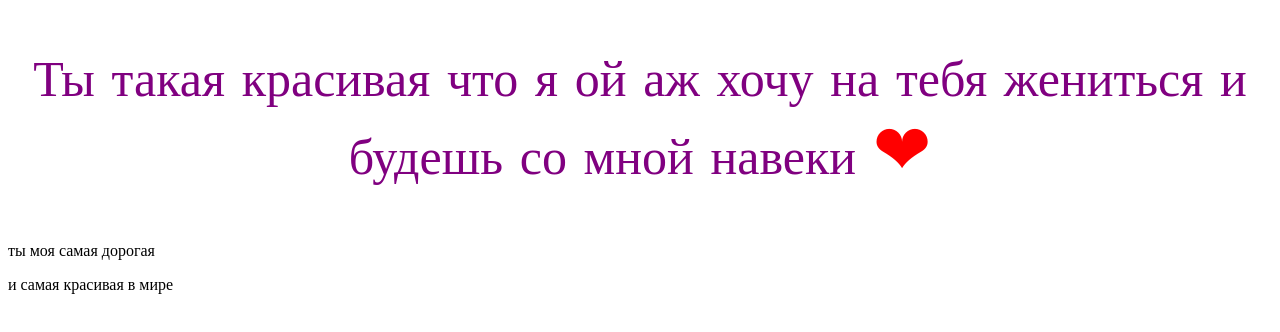
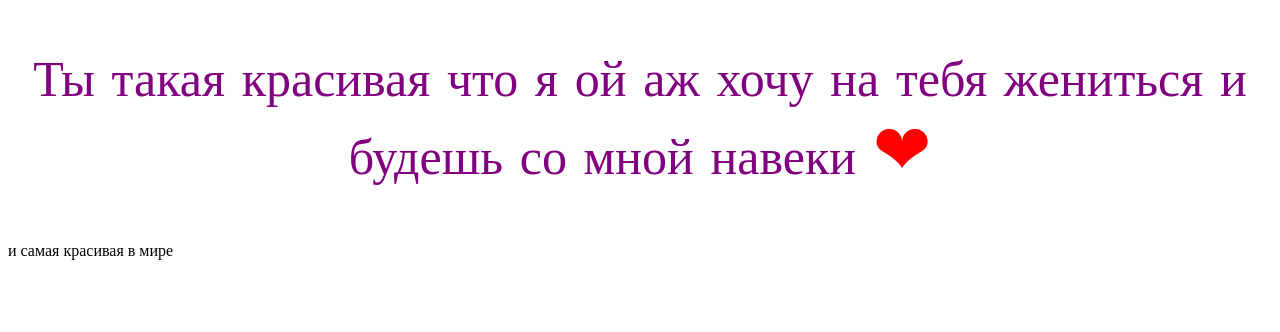
Before and after one commit to Artem08092003/artem08092003.github.io, a plain HTML site: page index.html in a window 1280 px wide. Drawn offline with Linux system fonts and the light colour scheme.

Commit message:
Update index.html

```diff
--- a/index.html
+++ b/index.html
@@ -10,7 +10,6 @@
 <body>
 <main>
 <p class="css">Ты такая красивая что я ой аж хочу на тебя жениться и будешь со мной навеки <span class="sss">❤</span></p>
-  <p>ты моя самая дорогая</p>
   <p>и самая красивая в мире</p>
 </main>
 </body>
```
